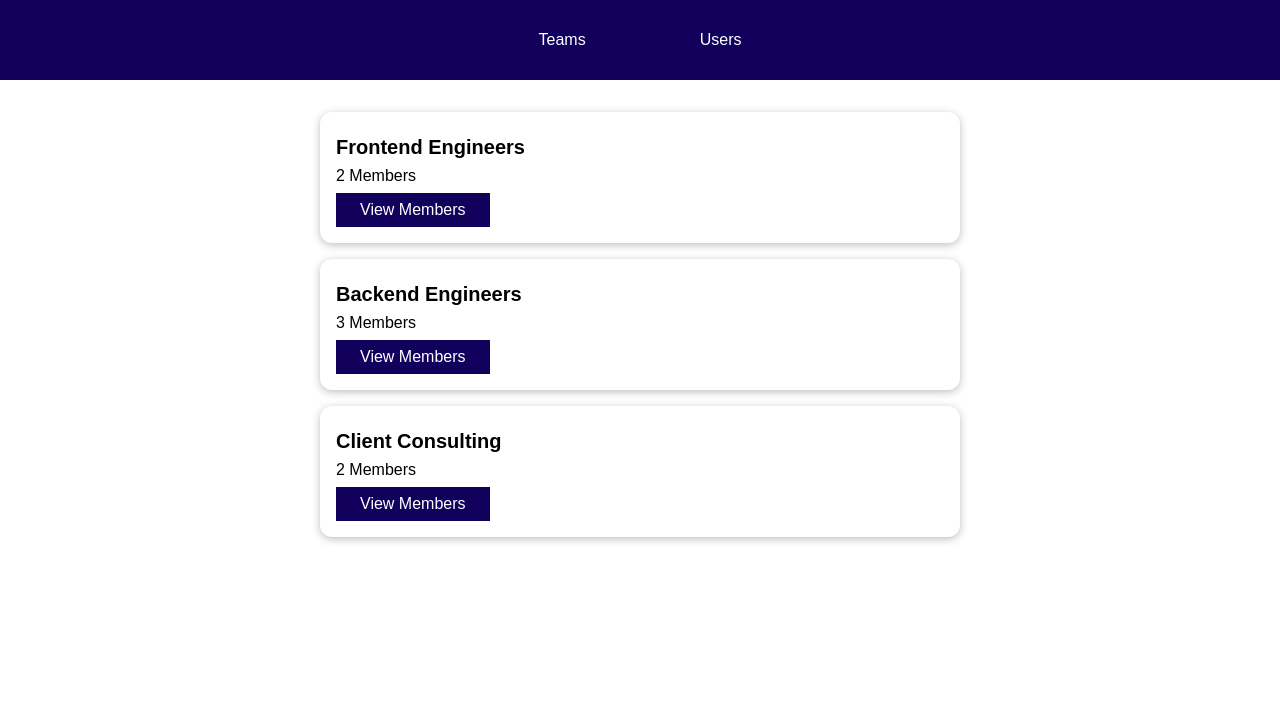
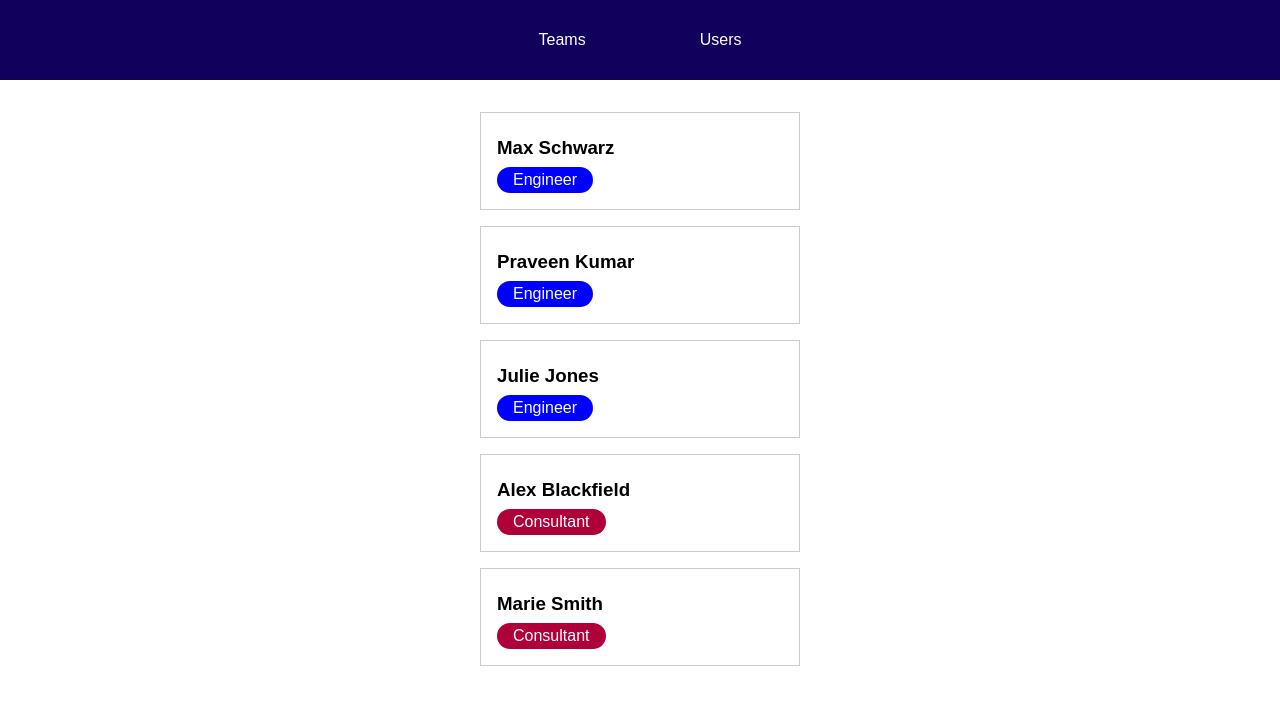
Before and after one commit to vivek9142/vueRoutingApp, a Vue app: page /users in a window 1280 px wide. Shown: the top 704 px of the page. Built offline with nearby package versions, Linux system fonts and the light colour scheme.

Commit message:
added initial router setup, commented conflicting code

```diff
--- a/package.json
+++ b/package.json
@@ -9,7 +9,8 @@
   },
   "dependencies": {
     "core-js": "^3.6.5",
-    "vue": "^3.0.0"
+    "vue": "^3.0.0",
+    "vue-router": "^4.1.5"
   },
   "devDependencies": {
     "@vue/cli-plugin-babel": "~4.5.0",
--- a/src/App.vue
+++ b/src/App.vue
@@ -1,20 +1,22 @@
 <template>
   <the-navigation @set-page="setActivePage"></the-navigation>
   <main>
-    <component :is="activePage"></component>
+    <!-- <component :is="activePage"></component> -->
+    <!-- all updates related to url change will be updated here -->
+    <router-view></router-view>
   </main>
 </template>
 
 <script>
-import TeamsList from './components/teams/TeamsList.vue';
-import UsersList from './components/users/UsersList.vue';
+// import TeamsList from './components/teams/TeamsList.vue';
+// import UsersList from './components/users/UsersList.vue';
 import TheNavigation from './components/nav/TheNavigation.vue';
 
 export default {
   components: {
     TheNavigation,
-    TeamsList,
-    UsersList,
+    // TeamsList,
+    // UsersList,
   },
   data() {
     return {
--- a/src/main.js
+++ b/src/main.js
@@ -1,7 +1,26 @@
 import { createApp } from 'vue';
+import { createRouter, createWebHistory } from 'vue-router';
 
 import App from './App.vue';
+import TeamsList from './components/teams/TeamsList.vue';
+import UsersList from './components/users/UsersList.vue';
 
-const app = createApp(App)
+//createWebHistory uses web browser traditional history
+const router = createRouter({
+  history: createWebHistory(),
+  routes: [
+    // component is rendered when specific path is visited
+    { path: '/teams', component: TeamsList },
+    { path: '/users', component: UsersList },
+  ],
+});
+
+const app = createApp(App);
+
+/*This is a built in method,which in the end allows us to connect
+our view app, with a third party package,with some other
+functionality. */
+
+app.use(router);
 
 app.mount('#app');
```
Also changed, not shown: 1 other file (tests, documents, lock files or other folders).
